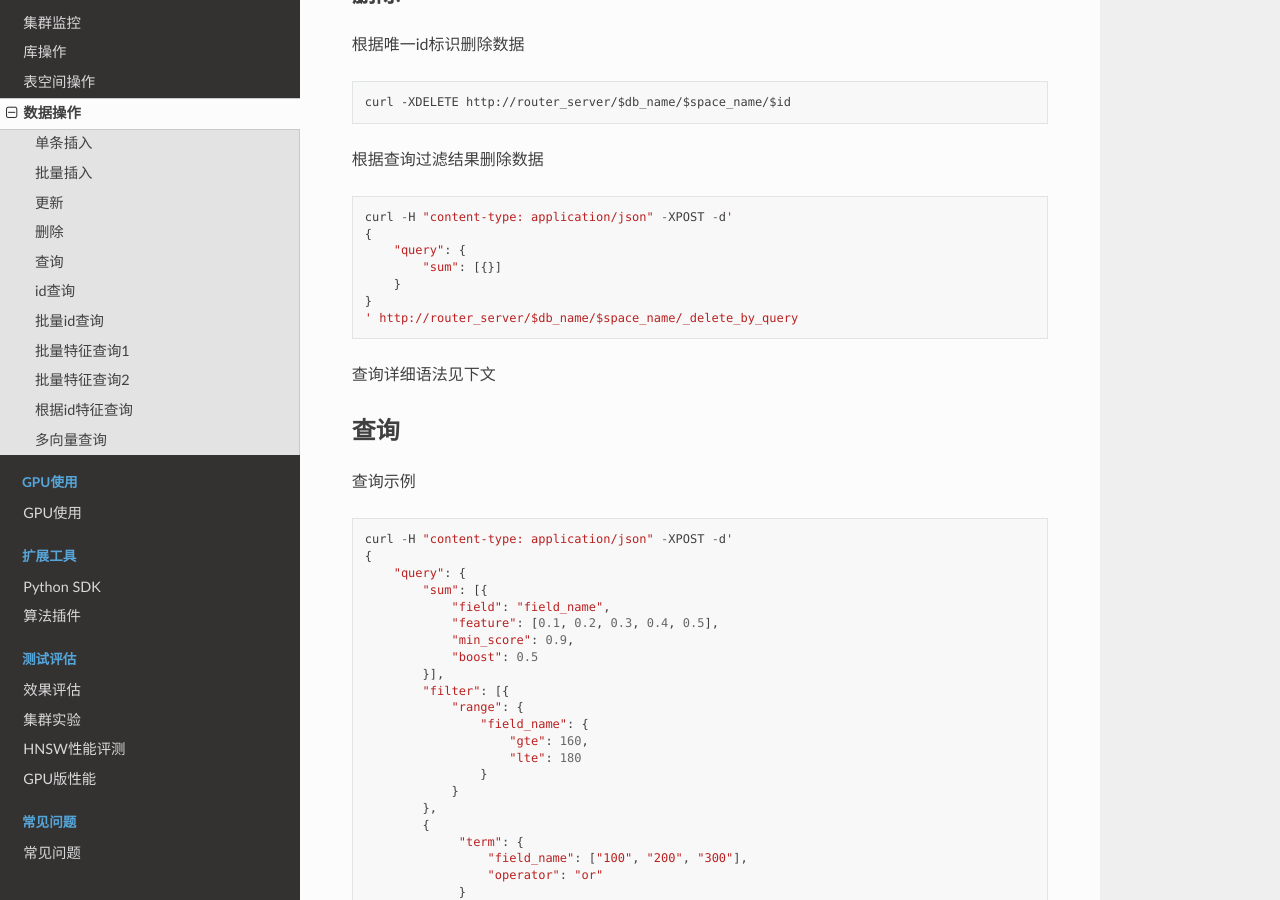
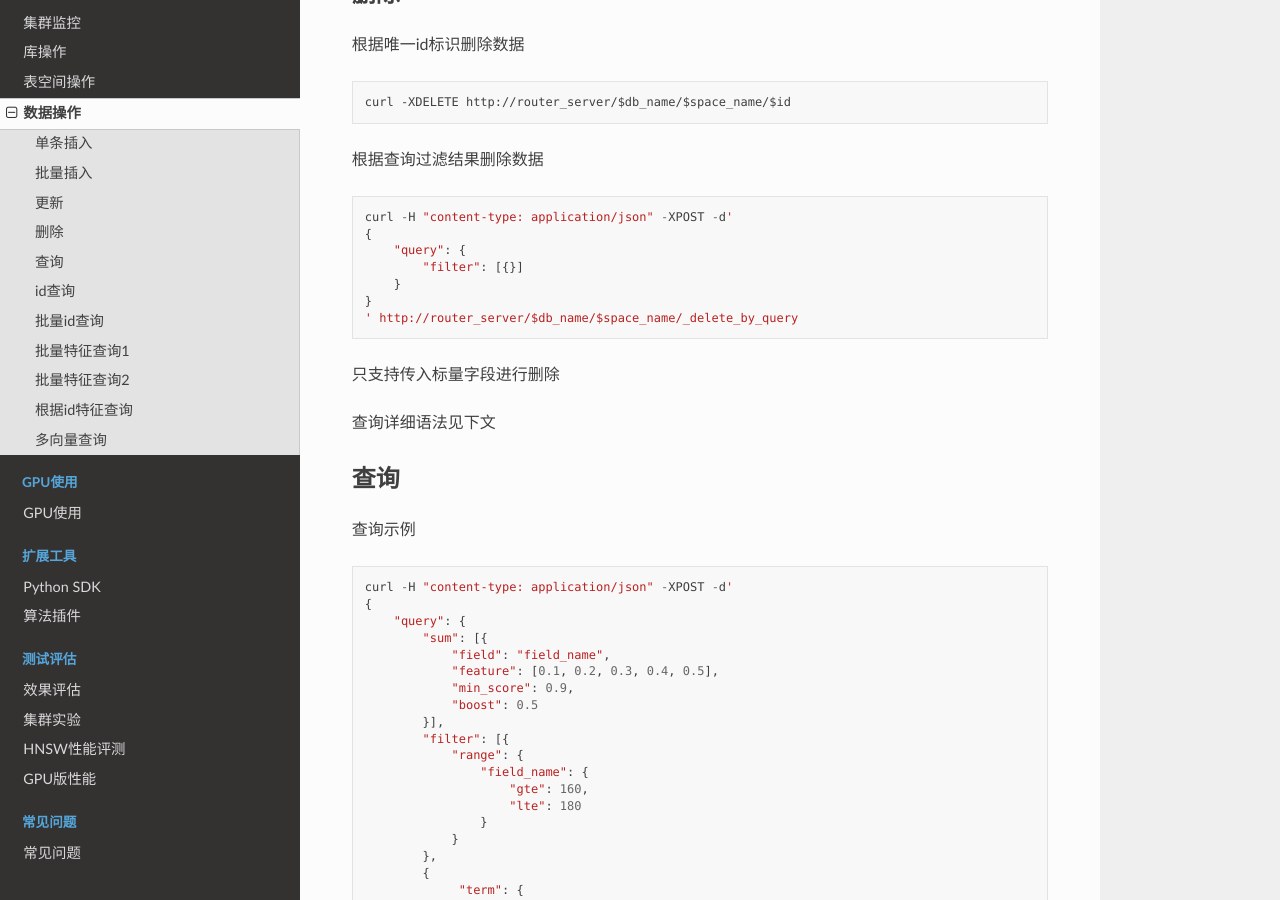
Before and after one commit to vearch/zh_docs, a Sphinx documentation site: the page built from docs/source/use_op/op_doc.rst, in a window 1280 px wide and 900 px high, scrolled down 1876 px. Built offline with Sphinx 7.4.7 and the Read the Docs theme 2.0.0, drawn with Linux system fonts in a browser that asks for light colours; pages that are not in the unit, such as notebooks, are missing from menus.

Commit message:
Update op_doc.rst

```diff
--- a/docs/source/use_op/op_doc.rst
+++ b/docs/source/use_op/op_doc.rst
@@ -96,11 +96,11 @@ json格式的变体，{"index": {"_id": "v1"}} 指定记录的id, _id值为空
   curl -H "content-type: application/json" -XPOST -d'
   {
       "query": {
-          "sum": [{}]
+          "filter": [{}]
       }
   }
   ' http://router_server/$db_name/$space_name/_delete_by_query
-
+只支持传入标量字段进行删除
 
 查询详细语法见下文
 
```
